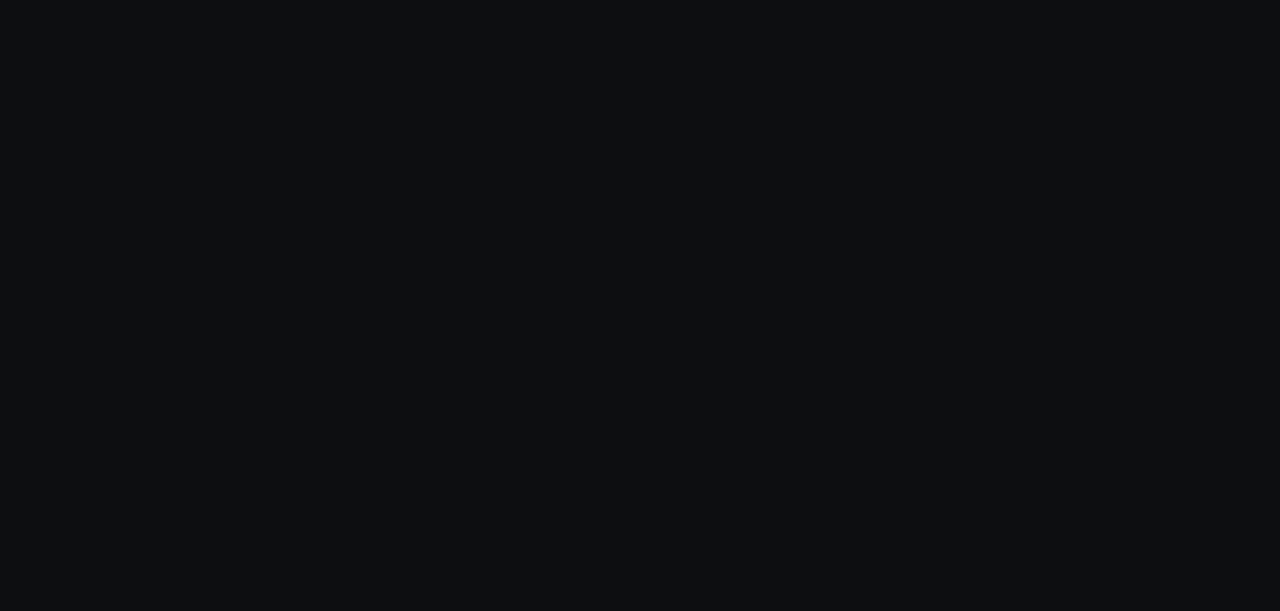
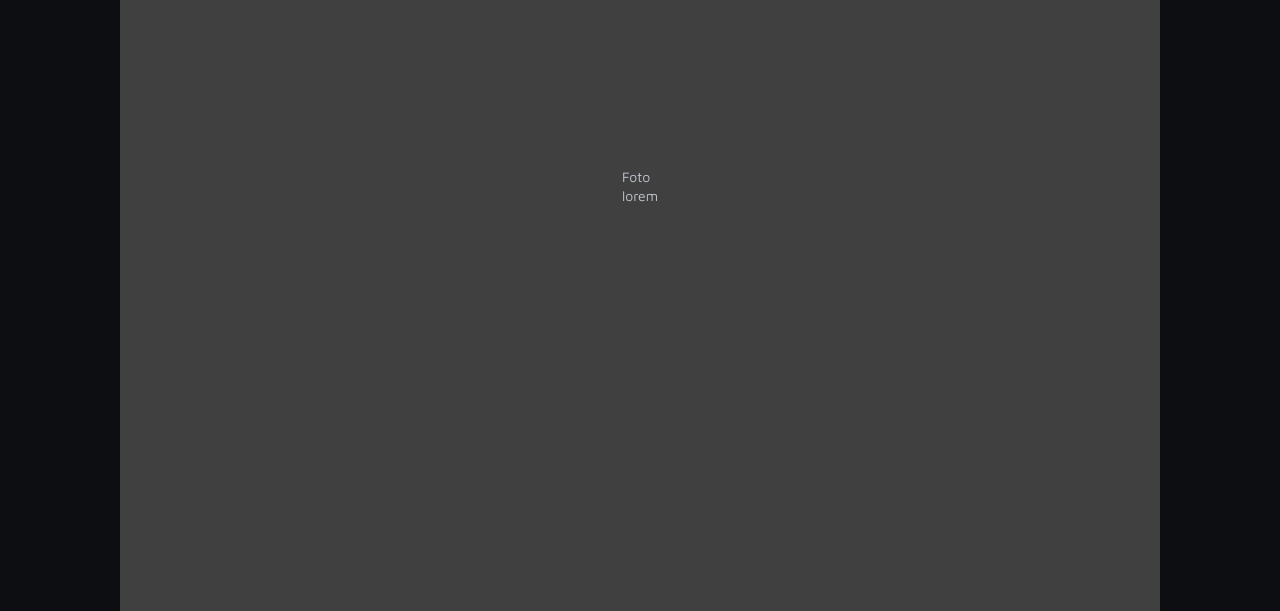
Before and after one commit to guisalva/rs-fullstack-portfolio-dev, a plain HTML site: page index.html in a window 1280 px wide. Shown: the top 611 px of the page. Drawn offline with Linux system fonts and the light colour scheme.

Commit message:
starting intro.css

```diff
--- a/index.html
+++ b/index.html
@@ -8,6 +8,7 @@
     <meta name="viewport" content="width=device-width, initial-scale=1.0" />
     <title>Portfolio DEV</title>
     <link rel="stylesheet" href="styles/index.css" />
+    <script src="https://unpkg.com/@phosphor-icons/web@2.1.1"></script>
 
     <link
       href="https://fonts.googleapis.com/css2?family=Asap:ital,wght@0,100..900;1,100..900&family=Inconsolata:wght@200..900&family=Maven+Pro:wght@400..900&display=swap"
@@ -16,13 +17,14 @@
   </head>
 
   <body>
-    <section id="intro">
+    <section id="intro" class="container grid">
       <div>
+        <div>Foto</div>
+        <div>lorem</div>
+      </div>
+      <i class="ph ph-caret-double-down"></i>
+    </section>
 
-      </div>
-
-
-    </section>
     <section id="projects"></section>
     <section id="services"></section>
     <section id=""></section>
--- a/styles/global.css
+++ b/styles/global.css
@@ -59,3 +59,8 @@ h3 {
 img {
   max-width: 100%;
 }
+
+.container {
+  max-width: 1040px;
+  margin-inline: auto;
+}
--- a/styles/index.css
+++ b/styles/index.css
@@ -1,3 +1,3 @@
 @import url(global.css);
-
+@import url(intro.css);
 @import url(utils.css);
--- /dev/null
+++ b/styles/intro.css
@@ -0,0 +1,10 @@
+#intro {
+  height: 100vh;
+  background-color: #404040;
+  margin-bottom: 200px;
+
+  justify-content: center;
+  align-items: center;
+
+  gap: 94px;
+}
```
